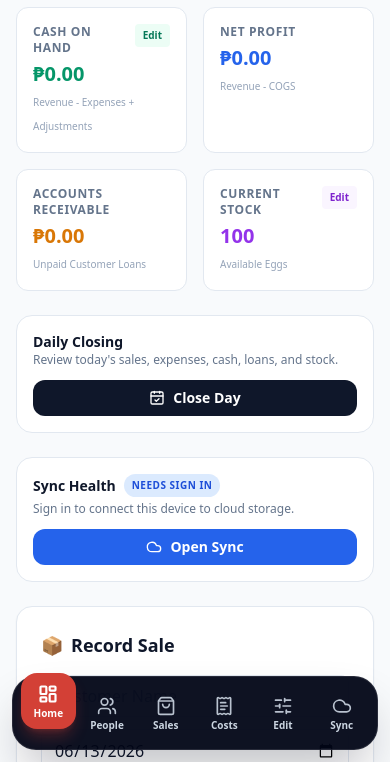
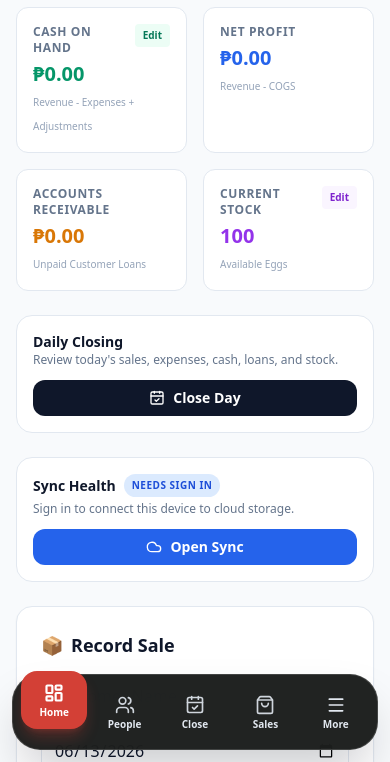
Before and after one commit to kiiing025/egg-inventory-system, a plain HTML site: page index.html in a window 390 px wide. Shown: the part 82-844 px from the top of the page. Drawn offline with nearby package versions, Linux system fonts and the light colour scheme.

Commit message:
Add mobile More navigation

```diff
--- a/index.html
+++ b/index.html
@@ -1071,33 +1071,45 @@
     </main>
 
     <nav aria-label="Mobile bottom navigation" class="lg:hidden fixed inset-x-0 bottom-0 z-40 px-3 pt-2 pb-[calc(env(safe-area-inset-bottom)+0.75rem)] pointer-events-none">
-        <div class="pointer-events-auto mx-auto max-w-lg rounded-3xl bg-slate-950/95 text-white shadow-2xl shadow-slate-950/30 border border-white/10 px-2 py-2 grid grid-cols-6 gap-1">
-            <button @click="currentPage = 'dashboard'" :class="mobileBottomNavItemClass('dashboard')" class="min-h-[56px] flex flex-col items-center justify-center gap-1 rounded-2xl transition-all duration-200">
+        <div class="pointer-events-auto mx-auto max-w-md rounded-[1.75rem] border border-white/15 bg-[#161817]/95 px-2 py-2 text-white shadow-2xl shadow-slate-950/25 backdrop-blur-xl grid grid-cols-5 gap-1">
+            <button data-mobile-tab="dashboard" @click="setCurrentPage('dashboard')" :class="mobileBottomNavItemClass('dashboard')" class="min-h-[58px] flex flex-col items-center justify-center gap-1 rounded-2xl transition-all duration-200 active:scale-95">
                 <i data-lucide="layout-dashboard" :class="mobileBottomNavIconClass('dashboard')" class="h-5 w-5"></i>
-                <span class="text-[10px] font-semibold leading-none">Home</span>
+                <span class="text-[10px] font-bold leading-none">Home</span>
             </button>
-            <button @click="currentPage = 'customers'" :class="mobileBottomNavItemClass('customers')" class="min-h-[56px] flex flex-col items-center justify-center gap-1 rounded-2xl transition-all duration-200">
+            <button data-mobile-tab="customers" @click="setCurrentPage('customers')" :class="mobileBottomNavItemClass('customers')" class="min-h-[58px] flex flex-col items-center justify-center gap-1 rounded-2xl transition-all duration-200 active:scale-95">
                 <i data-lucide="users" :class="mobileBottomNavIconClass('customers')" class="h-5 w-5"></i>
-                <span class="text-[10px] font-semibold leading-none">People</span>
+                <span class="text-[10px] font-bold leading-none">People</span>
             </button>
-            <button @click="currentPage = 'sales'" :class="mobileBottomNavItemClass('sales')" class="min-h-[56px] flex flex-col items-center justify-center gap-1 rounded-2xl transition-all duration-200">
+            <button data-mobile-tab="closing" @click="setCurrentPage('closing')" :class="mobileBottomNavItemClass('closing')" class="min-h-[58px] flex flex-col items-center justify-center gap-1 rounded-2xl transition-all duration-200 active:scale-95">
+                <i data-lucide="calendar-check" :class="mobileBottomNavIconClass('closing')" class="h-5 w-5"></i>
+                <span class="text-[10px] font-bold leading-none">Close</span>
+            </button>
+            <button data-mobile-tab="sales" @click="setCurrentPage('sales')" :class="mobileBottomNavItemClass('sales')" class="min-h-[58px] flex flex-col items-center justify-center gap-1 rounded-2xl transition-all duration-200 active:scale-95">
                 <i data-lucide="shopping-bag" :class="mobileBottomNavIconClass('sales')" class="h-5 w-5"></i>
-                <span class="text-[10px] font-semibold leading-none">Sales</span>
+                <span class="text-[10px] font-bold leading-none">Sales</span>
             </button>
-            <button @click="currentPage = 'expenses'" :class="mobileBottomNavItemClass('expenses')" class="min-h-[56px] flex flex-col items-center justify-center gap-1 rounded-2xl transition-all duration-200">
-                <i data-lucide="receipt-text" :class="mobileBottomNavIconClass('expenses')" class="h-5 w-5"></i>
-                <span class="text-[10px] font-semibold leading-none">Costs</span>
+            <button data-mobile-tab="more" @click="showMobileMoreMenu = !showMobileMoreMenu; renderIcons()" :class="isMorePage() || showMobileMoreMenu ? 'bg-[#d34036] text-white -translate-y-3 shadow-lg shadow-[#d34036]/30' : 'text-slate-200 hover:bg-white/10 hover:text-white'" class="min-h-[58px] flex flex-col items-center justify-center gap-1 rounded-2xl transition-all duration-200 active:scale-95">
+                <i data-lucide="menu" class="h-5 w-5"></i>
+                <span class="text-[10px] font-bold leading-none">More</span>
             </button>
-            <button @click="currentPage = 'adjustments'" :class="mobileBottomNavItemClass('adjustments')" class="min-h-[56px] flex flex-col items-center justify-center gap-1 rounded-2xl transition-all duration-200">
-                <i data-lucide="sliders-horizontal" :class="mobileBottomNavIconClass('adjustments')" class="h-5 w-5"></i>
-                <span class="text-[10px] font-semibold leading-none">Edit</span>
-            </button>
-            <button @click="currentPage = 'sync'" :class="mobileBottomNavItemClass('sync')" class="min-h-[56px] flex flex-col items-center justify-center gap-1 rounded-2xl transition-all duration-200">
-                <i data-lucide="cloud" :class="mobileBottomNavIconClass('sync')" class="h-5 w-5"></i>
-                <span class="text-[10px] font-semibold leading-none">Sync</span>
-            </button>
         </div>
     </nav>
+
+    <div x-show="showMobileMoreMenu" @click="showMobileMoreMenu = false" class="lg:hidden fixed inset-0 z-30 bg-slate-950/20" style="display: none;" x-transition.opacity.duration.150ms></div>
+    <div data-mobile-more-menu x-show="showMobileMoreMenu" class="lg:hidden fixed inset-x-3 bottom-[calc(env(safe-area-inset-bottom)+5.9rem)] z-50 mx-auto max-w-md rounded-3xl border border-slate-200 bg-white p-2 text-slate-900 shadow-2xl shadow-slate-950/20 dark:border-slate-700 dark:bg-slate-900 dark:text-slate-100" style="display: none;" x-transition>
+        <button @click="setCurrentPage('expenses')" class="flex w-full items-center gap-3 rounded-2xl px-3 py-3 text-left text-sm font-bold transition-colors hover:bg-slate-100 dark:hover:bg-white/10">
+            <i data-lucide="receipt-text" class="h-5 w-5 text-[#d34036]"></i>
+            Expenses Ledger
+        </button>
+        <button @click="setCurrentPage('adjustments')" class="flex w-full items-center gap-3 rounded-2xl px-3 py-3 text-left text-sm font-bold transition-colors hover:bg-slate-100 dark:hover:bg-white/10">
+            <i data-lucide="sliders-horizontal" class="h-5 w-5 text-[#d34036]"></i>
+            Manual Adjustments
+        </button>
+        <button @click="setCurrentPage('sync')" class="flex w-full items-center gap-3 rounded-2xl px-3 py-3 text-left text-sm font-bold transition-colors hover:bg-slate-100 dark:hover:bg-white/10">
+            <i data-lucide="cloud" class="h-5 w-5 text-[#d34036]"></i>
+            Cloud Sync
+        </button>
+    </div>
 
     <!-- ADJUSTMENT MODAL -->
     <div x-show="adjustmentModal.open" @click="closeAdjustmentModal()" class="fixed inset-0 bg-black/40 z-40" style="display: none;"></div>
@@ -1513,6 +1525,7 @@
                 dailyClosings: [],
                 currentPage: 'dashboard',
                 currentTab: 'sales',
+                showMobileMoreMenu: false,
                 customerSearch: '',
                 selectedCustomerKey: '',
                 syncClient: null,
@@ -2566,6 +2579,16 @@
                     localStorage.setItem('egg_dark_mode', String(this.darkMode));
                 },
 
+                setCurrentPage(page) {
+                    this.currentPage = page;
+                    this.showMobileMoreMenu = false;
+                    this.renderIcons();
+                },
+
+                isMorePage() {
+                    return ['expenses', 'adjustments', 'sync'].includes(this.currentPage);
+                },
+
                 navButtonClass(page) {
                     return this.currentPage === page ?
                         'bg-slate-900 text-white dark:bg-white dark:text-slate-950 shadow-sm' :
@@ -2581,7 +2604,7 @@
                 mobileBottomNavItemClass(page) {
                     return this.currentPage === page ?
                         'bg-[#d34036] text-white -translate-y-3 shadow-lg shadow-[#d34036]/30' :
-                        'text-slate-300 hover:bg-white/10 hover:text-white';
+                        'text-slate-200 hover:bg-white/10 hover:text-white';
                 },
 
                 mobileBottomNavIconClass(page) {
```
Also changed, not shown: tests/manual-adjustments.test.js (+25 -0 lines).
